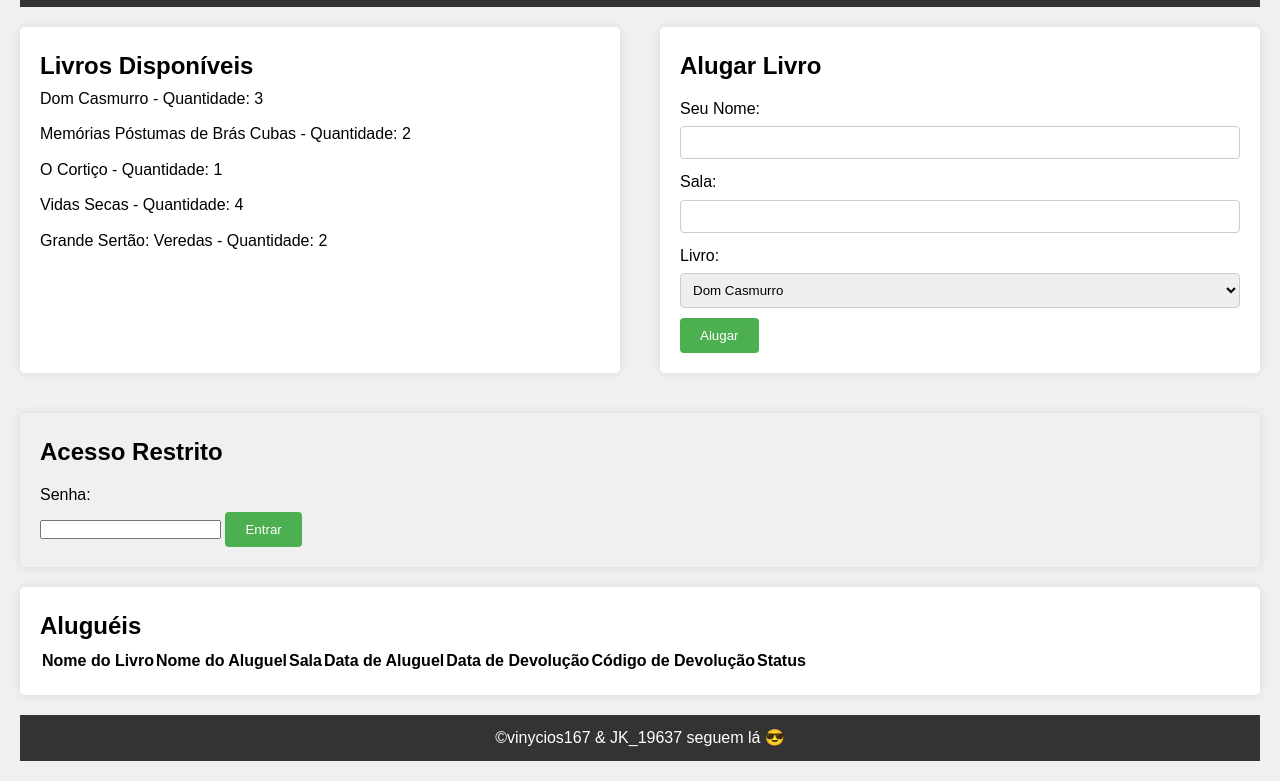
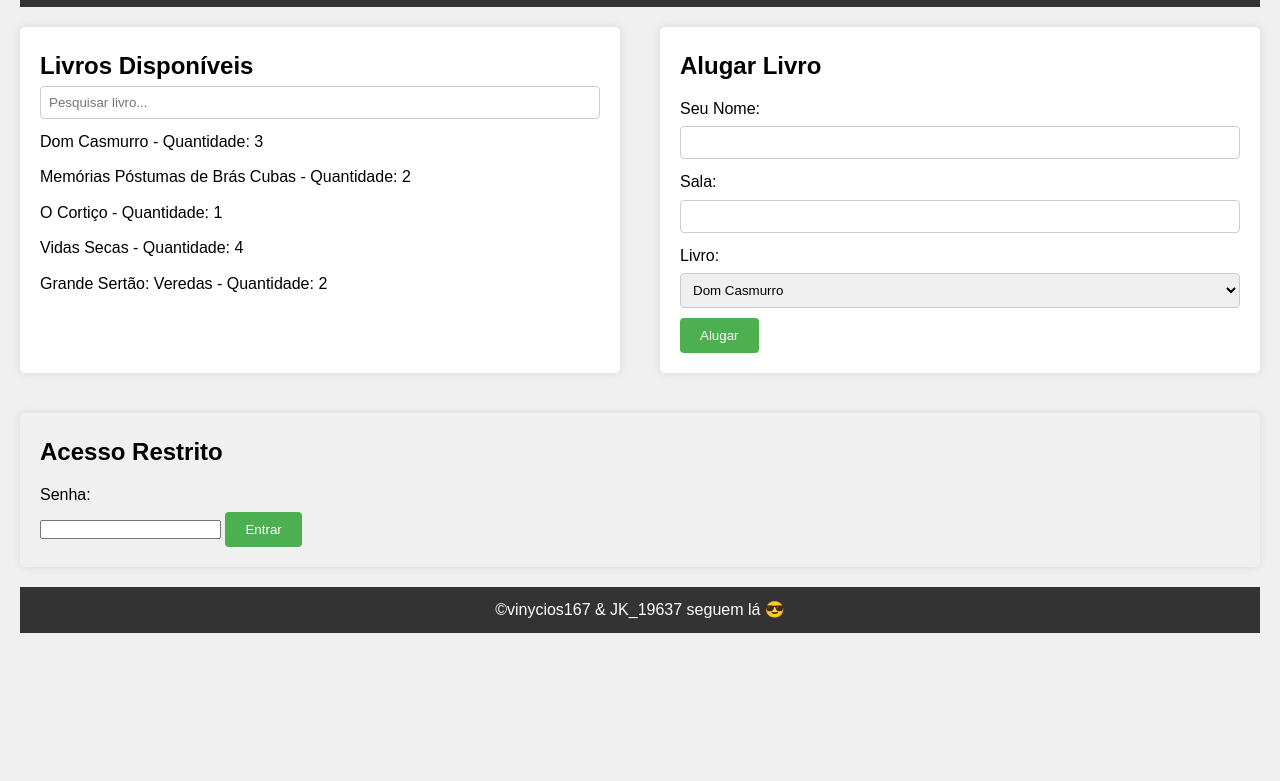
Before and after one commit to kaue431/Biblioteca-Panama, a website: page index.html in a window 1280 px wide. Shown: the part 84-865 px from the top of the page. After the commit the page ends 800 px from the top, so only its background shows below. Drawn offline with nearby package versions, Linux system fonts and the light colour scheme.

Commit message:
Update index.html

```diff
--- a/index.html
+++ b/index.html
@@ -43,6 +43,7 @@ const db = firebase.firestore();
     <main>
         <section id="livros">
             <h2>Livros Disponíveis</h2>
+            <input type="text" id="pesquisa-livro" placeholder="Pesquisar livro..." />
             <ul id="lista-livros">
                 <!-- Aqui serão listados os livros disponíveis -->
             </ul>
@@ -93,8 +94,6 @@ const db = firebase.firestore();
                 <input type="number" id="codigoDevolucao" required>
                 <button type="submit">Devolver</button>
             </form>
-        </div>
-    </section>
             <section id="tabela-alugueis">
                 <h2>Aluguéis</h2>
                 <table id="tabela">
@@ -114,6 +113,8 @@ const db = firebase.firestore();
                     </tbody>
                 </table>
             </section>
+        </div>
+    </section>
     <footer>
         <p>&copy;vinycios167 & JK_19637 seguem lá 😎</p>
     </footer>
```
Lines whose indentation alone changed are shown as unchanged.
